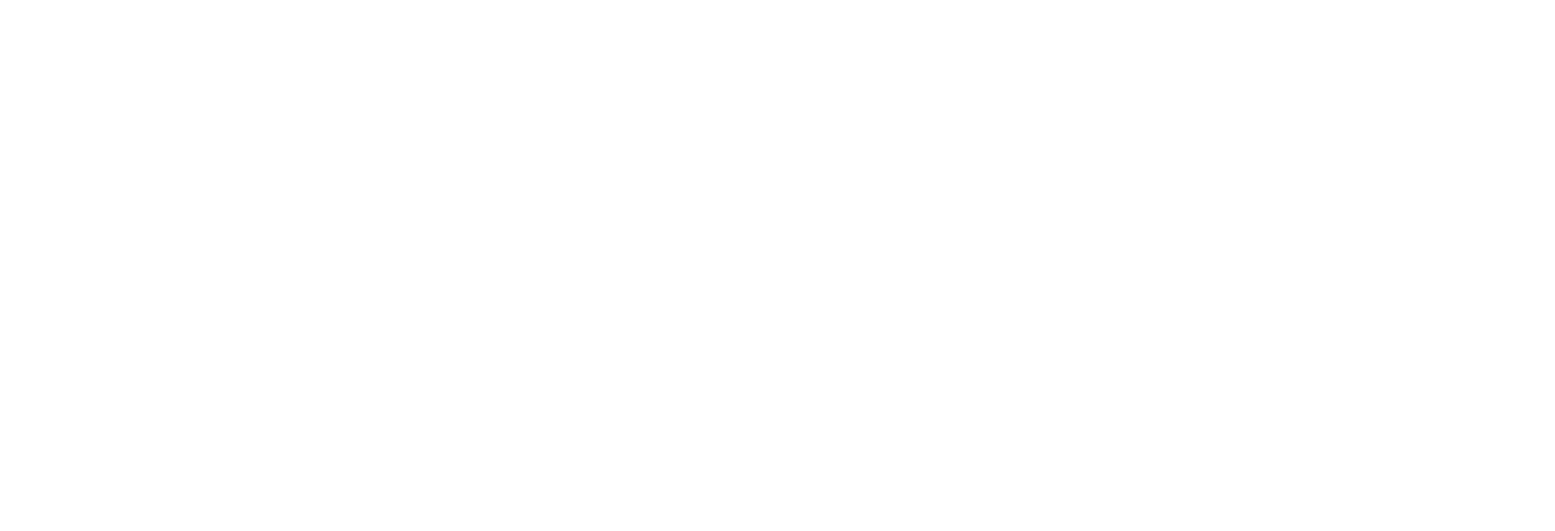
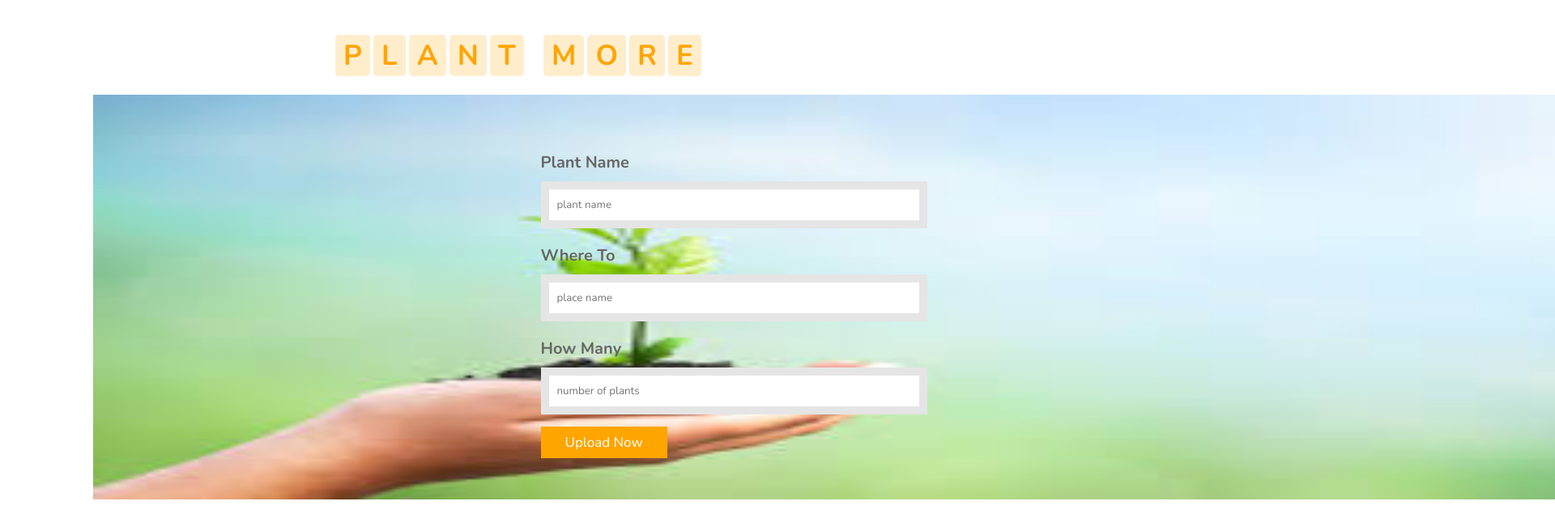
Before and after one commit to kpachauri2/Ecotech1, a plain HTML site: page pages/CreatePlant.html in a window 1280 px wide. Shown: the top 656 px of the page at 81% size, 1920 px wide, since content can reach past the window. Drawn offline with nearby package versions, Linux system fonts and the light colour scheme.

Commit message:
plant update

```diff
--- a/pages/CreatePlant.html
+++ b/pages/CreatePlant.html
@@ -4,8 +4,62 @@
     <meta charset="UTF-8">
     <meta name="viewport" content="width=device-width, initial-scale=1.0">
     <title>Create Plant Profile</title>
+     <!-- font awesome cdn link -->
+<link rel="stylesheet" href="https://cdnjs.cloudflare.com/ajax/libs/font-awesome/5.15.3/css/all.min.css">
+
+<!-- custom css link -->
+<link rel="stylesheet" href="/css/style.css">
+<link rel="stylesheet" href="https://cdnjs.cloudflare.com/ajax/libs/font-awesome/4.7.0/css/font-awesome.min.css">
 </head>
 <body>
+    <!-- book section start -->
 
+<section class="book" id="book">
+    <h1 class="heading">
+        <span>P</span>
+        <span>l</span>
+        <span>a</span>
+        <span>n</span>
+        <span>t</span>
+        <span class="space"></span>
+        <span>m</span>
+        <span>o</span>
+        <span>r</span>
+        <span>e</span>
+    </h1>
+
+    <div class="row">
+        <div class="image">
+            <img src="/images/img2.jpg" alt="">
+        </div>
+        <form action="">
+            <div class="inputbox">
+                <h3>Plant Name</h3>
+                <input type="text" placeholder="plant name">
+            </div>
+            <div class="inputbox">
+                <h3>where to</h3>
+                <input type="text" placeholder="place name">
+            </div>
+            <div class="inputbox">
+                <h3>how many </h3>
+                <input type="number" placeholder="number of plants">
+            </div>
+
+
+
+            <input type="submit" class="btn" value="upload now">
+        </form>
+    </div>
+</section>
+
+
+
+
+
+
+
+    <!-- custom js file link -->
+    <script src="/js/script.js"></script>
 </body>
 </html>
```
Also changed, not shown: js/login.js (+0 -11 lines), pages/initial.html (+4 -4 lines), pages/login.html (+6 -4 lines).
